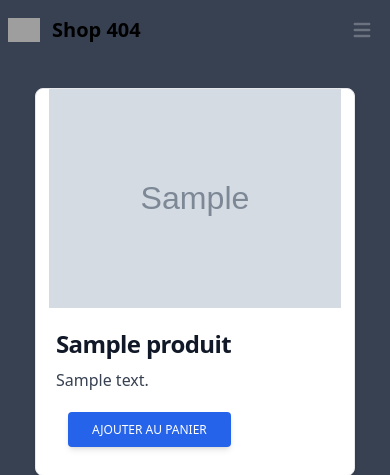
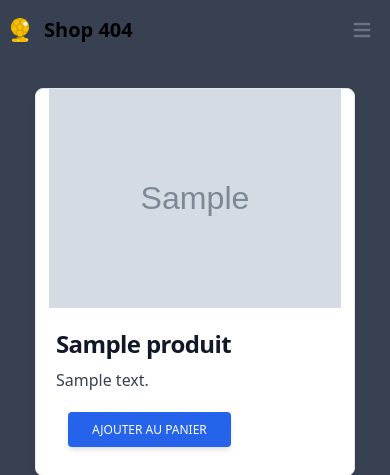
Before and after one commit to zozo404/shop404, a PHP site: page / in a window 390 px wide. Shown: the top 475 px of the page. Run offline with PHP 8.4, Linux system fonts and the light colour scheme; tables that the repository leaves empty or names only in its code hold one stand-in row (values such as "Sample post"); grey boxes marked "Sample" are stand-in pictures; style sheets or scripts are compiled from the project's sources; some libraries are stand-ins or nearby versions; grey boxes are pictures that could not be loaded.

Commit message:
🎨 | icon

```diff
--- a/admin/delete.php
+++ b/admin/delete.php
@@ -32,6 +32,7 @@ if(isset($_POST['valider'])){
     <meta http-equiv="X-UA-Compatible" content="IE=edge">
     <meta name="viewport" content="width=device-width, initial-scale=1.0">
     <title>Shop 404 - Admin</title>
+    <link rel="icon" type="image/x-icon" href="imgs/ballon-dor.png">
     <script src="https://cdn.tailwindcss.com"></script>
     <link rel="stylesheet" href="https://unpkg.com/flowbite@1.5.3/dist/flowbite.min.css" />
 
@@ -41,7 +42,7 @@ if(isset($_POST['valider'])){
     <nav class=" border-gray-200 px-2 sm:px-4 py-2.5 rounded dark:bg-gray-900">
         <div class="container flex flex-wrap justify-between items-center mx-auto">
             <a href="../index.php" class="flex items-center">
-                <img src="https://flowbite.com/docs/images/logo.svg" class="mr-3 h-6 sm:h-9" alt="Flowbite Logo">
+                <img src="imgs/ballon-dor.png" class="mr-3 h-6 sm:h-9" alt="Flowbite Logo">
                 <span class="self-center text-xl font-semibold whitespace-nowrap dark:text-white">Shop 404</span>
             </a>
             <button data-collapse-toggle="navbar-default" type="button" class="inline-flex items-center p-2 ml-3 text-sm text-gray-500 rounded-lg md:hidden hover:bg-gray-100 focus:outline-none focus:ring-2 focus:ring-gray-200 dark:text-gray-400 dark:hover:bg-gray-700 dark:focus:ring-gray-600" aria-controls="navbar-default" aria-expanded="false">
--- a/admin/index.php
+++ b/admin/index.php
@@ -33,6 +33,7 @@ if(isset($_POST['valider'])){
     <meta http-equiv="X-UA-Compatible" content="IE=edge">
     <meta name="viewport" content="width=device-width, initial-scale=1.0">
     <title>Shop 404 - Admin</title>
+    <link rel="icon" type="image/x-icon" href="imgs/ballon-dor.png">
     <script src="https://cdn.tailwindcss.com"></script>
     <link rel="stylesheet" href="https://unpkg.com/flowbite@1.5.3/dist/flowbite.min.css" />
 
@@ -42,7 +43,7 @@ if(isset($_POST['valider'])){
     <nav class=" border-gray-200 px-2 sm:px-4 py-2.5 rounded dark:bg-gray-900">
         <div class="container flex flex-wrap justify-between items-center mx-auto">
             <a href="../index.php" class="flex items-center">
-                <img src="https://flowbite.com/docs/images/logo.svg" class="mr-3 h-6 sm:h-9" alt="Flowbite Logo">
+                <img src="imgs/ballon-dor.png" class="mr-3 h-6 sm:h-9" alt="Flowbite Logo">
                 <span class="self-center text-xl font-semibold whitespace-nowrap dark:text-white">Shop 404</span>
             </a>
             <button data-collapse-toggle="navbar-default" type="button" class="inline-flex items-center p-2 ml-3 text-sm text-gray-500 rounded-lg md:hidden hover:bg-gray-100 focus:outline-none focus:ring-2 focus:ring-gray-200 dark:text-gray-400 dark:hover:bg-gray-700 dark:focus:ring-gray-600" aria-controls="navbar-default" aria-expanded="false">
--- a/index.php
+++ b/index.php
@@ -12,6 +12,7 @@ $Produits=afficher();
     <meta http-equiv="X-UA-Compatible" content="IE=edge">
     <meta name="viewport" content="width=device-width, initial-scale=1.0">
     <title>Shop 404</title>
+    <link rel="icon" type="image/x-icon" href="imgs/ballon-dor.png">
     <link href="dist/index.css" rel="stylesheet">
     <link rel="stylesheet" href="https://unpkg.com/flowbite@1.5.3/dist/flowbite.min.css" />
     <script src="https://cdn.tailwindcss.com"></script>
@@ -20,7 +21,7 @@ $Produits=afficher();
     <nav class=" border-gray-200 px-2 sm:px-4 py-2.5 rounded dark:bg-gray-900">
         <div class="container flex flex-wrap justify-between items-center mx-auto">
             <a href="index.php" class="flex items-center">
-                <img src="https://flowbite.com/docs/images/logo.svg" class="mr-3 h-6 sm:h-9" alt="Flowbite Logo">
+                <img src="imgs/ballon-dor.png" class="mr-3 h-6 sm:h-9" alt="Flowbite Logo">
                 <span class="self-center text-xl font-semibold whitespace-nowrap dark:text-white">Shop 404</span>
             </a>
             <button data-collapse-toggle="navbar-default" type="button" class="inline-flex items-center p-2 ml-3 text-sm text-gray-500 rounded-lg md:hidden hover:bg-gray-100 focus:outline-none focus:ring-2 focus:ring-gray-200 dark:text-gray-400 dark:hover:bg-gray-700 dark:focus:ring-gray-600" aria-controls="navbar-default" aria-expanded="false">
```
Also changed, not shown: imgs/ballon-dor.png (added).
